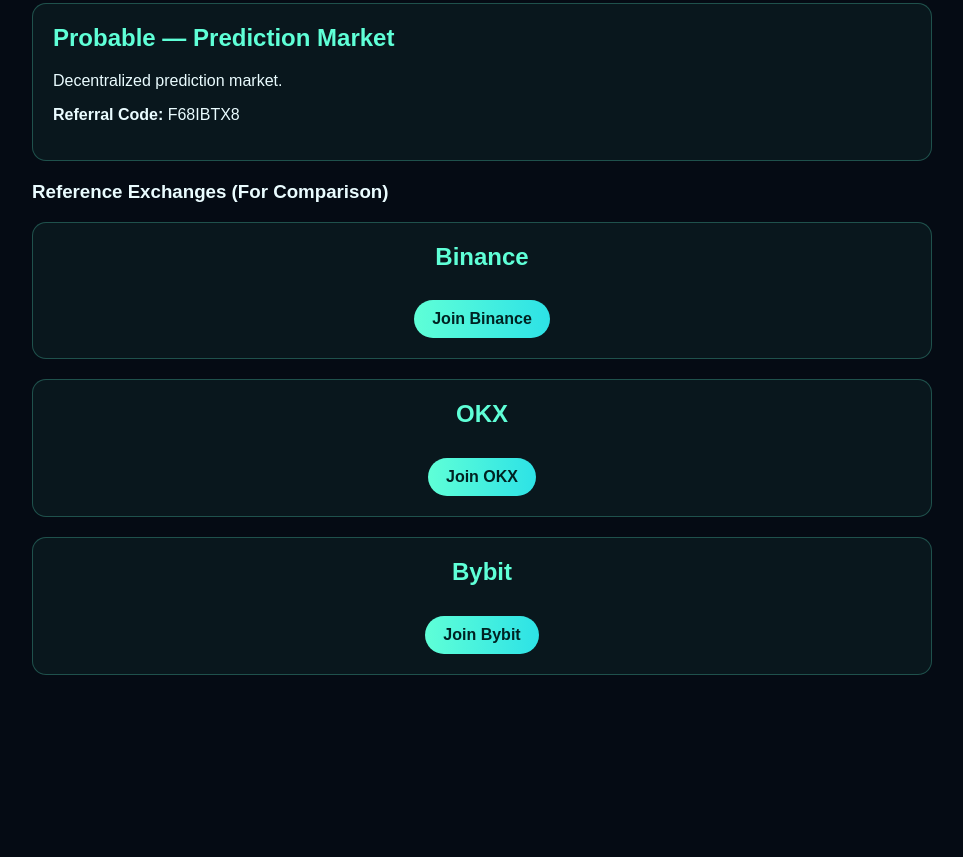
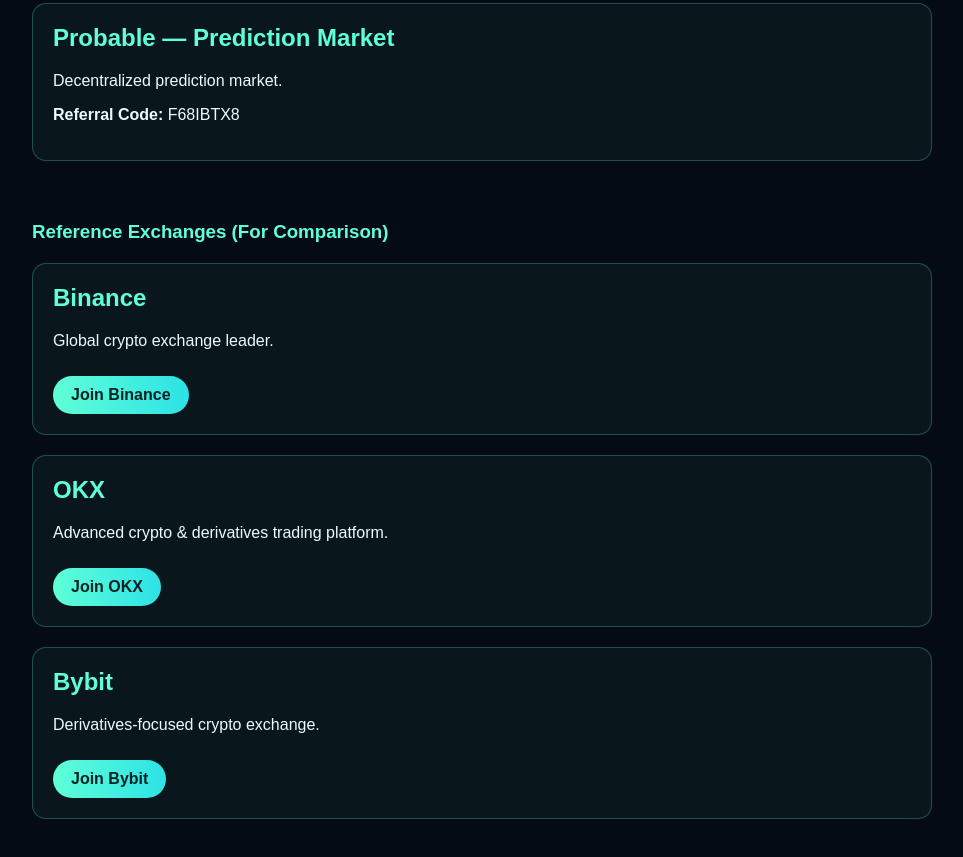
Before and after one commit to Mazeverse/2026-top-perp-dex-list, a plain HTML site: page index.html in a window 1280 px wide. Shown: the part 1359-2216 px from the top of the page, without its empty margins (158-1121 px from the left). Before the commit the page ends 2114 px from the top, so only its background shows below. Drawn offline with Linux system fonts and the light colour scheme.

Commit message:
Add files via upload

```diff
--- a/index.html
+++ b/index.html
@@ -5,6 +5,10 @@
 <title>2026 Top Perp DEX & Prediction Markets</title>
 <meta name="description" content="A curated list of the most promising Perpetual DEX and prediction market platforms for 2026. Only platforms I personally use.">
 <meta name="viewport" content="width=device-width, initial-scale=1.0">
+
+<!-- Google Search Console Verification -->
+<meta name="google-site-verification" content="BtBII3918J1J9BnNiNfjVaPn0QXfIj5xoi1G_8qtFk4" />
+
 <link rel="stylesheet" href="style.css">
 </head>
 <body>
@@ -54,20 +58,23 @@
     <p><strong>Referral Code:</strong> F68IBTX8</p>
   </div>
 
-  <h3>Reference Exchanges (For Comparison)</h3>
+  <h3 class="section-title">Reference Exchanges (For Comparison)</h3>
 
-  <div class="card small">
+  <div class="card">
     <h2>Binance</h2>
+    <p>Global crypto exchange leader.</p>
     <a href="https://www.binance.com/en/join?ref=IV95ISA2" target="_blank">Join Binance</a>
   </div>
 
-  <div class="card small">
+  <div class="card">
     <h2>OKX</h2>
+    <p>Advanced crypto & derivatives trading platform.</p>
     <a href="https://www.okx.com/join/codecode" target="_blank">Join OKX</a>
   </div>
 
-  <div class="card small">
+  <div class="card">
     <h2>Bybit</h2>
+    <p>Derivatives-focused crypto exchange.</p>
     <a href="https://partner.bybit.com/b/CHEESE" target="_blank">Join Bybit</a>
   </div>
 
--- a/style.css
+++ b/style.css
@@ -23,16 +23,19 @@
   margin-bottom: 40px;
 }
 
+.section-title {
+  margin-top: 60px;
+  margin-bottom: 20px;
+  color: #5fffd7;
+  text-align: left;
+}
+
 .card {
   background: rgba(95,255,215,0.05);
   border: 1px solid rgba(95,255,215,0.25);
   padding: 20px;
   border-radius: 14px;
   margin-bottom: 20px;
-}
-
-.card.small {
-  text-align: center;
 }
 
 .card h2 {
```
